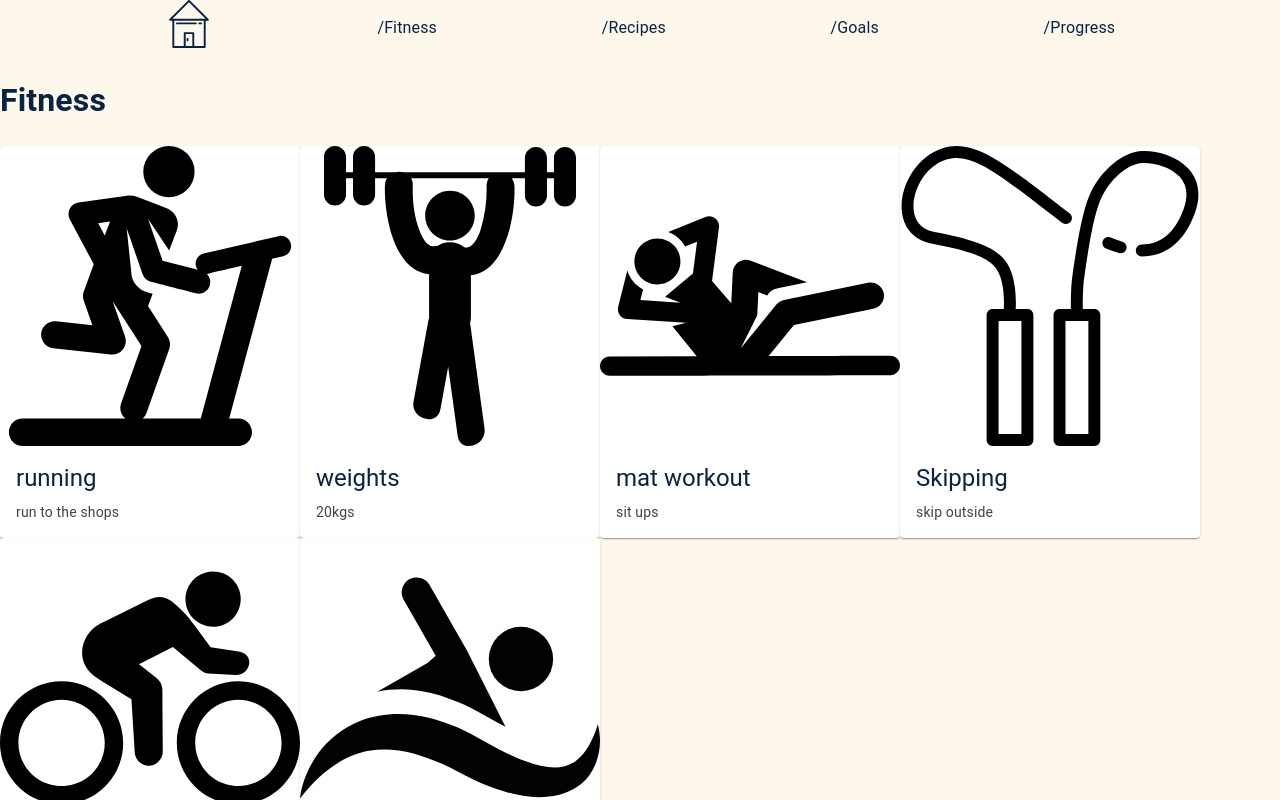
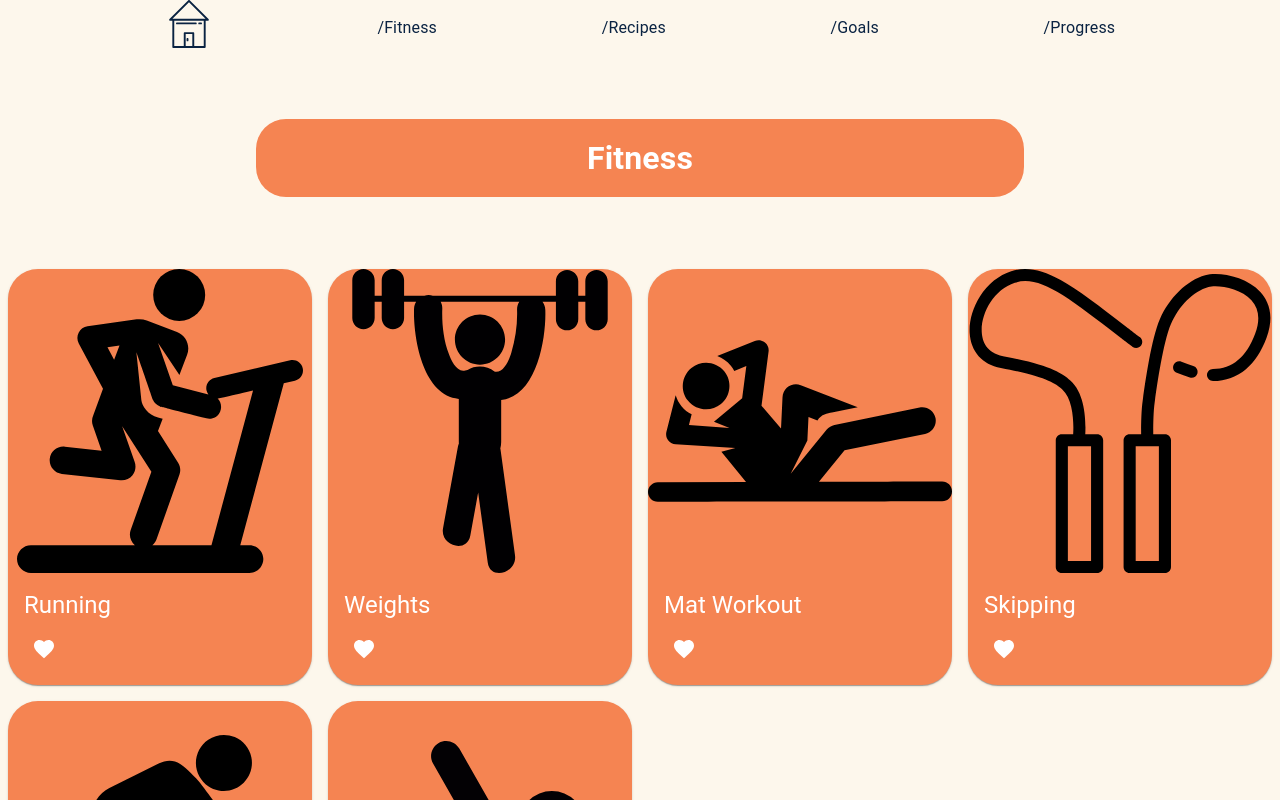
Before and after one commit to SchoolOfCode/final-project-front-end-theredhotchillicoders, a Next.js app: page /fitness in a window 1280 px wide. Shown: the top 800 px of the page. Built offline with nearby package versions, Linux system fonts and the light colour scheme.

Commit message:
add a heart icon to the tiles Co-authored-by: Leanne leannesmith251@gmail.com Co-authored-by: Tan tanmatthews1@gmail.com Co-authored-by: Emily emy.sarina@gmail.com Co-authored-by: Mohammed ali.m2804@outlook.com Co-authored-by: troy troywebb95@gmail.com Co-authored-by: jack jackfirkin@gmail.com

```diff
--- a/DummyData/DummyFitnessData.js
+++ b/DummyData/DummyFitnessData.js
@@ -1,41 +1,41 @@
 export const dummyFitness = [
 	{
-    title: "running",
-    category: "fitness",
-    description: "run to the shops",
-    duration: "45 minutes",
-    image: "/fitness/running.svg",
+		title: 'Running',
+		category: 'fitness',
+		description: 'run to the shops',
+		duration: '45 minutes',
+		image: '/fitness/running.svg'
 	},
 	{
-    title: "weights",
-    category: "fitness",
-    description: "20kgs",
-    image: "/fitness/weights.svg",
+		title: 'Weights',
+		category: 'fitness',
+		description: '20kgs',
+		image: '/fitness/weights.svg'
 	},
 	{
-    title: "mat workout",
-    category: "fitness",
-    description: "sit ups",
-    image: "/fitness/exercise.svg",
+		title: 'Mat Workout',
+		category: 'fitness',
+		description: 'sit ups',
+		image: '/fitness/exercise.svg'
 	},
 	{
-    title: "Skipping",
-    category: "fitness",
-    description: "skip outside",
-    image: "/fitness/skipping.svg",
+		title: 'Skipping',
+		category: 'fitness',
+		description: 'skip outside',
+		image: '/fitness/skipping.svg'
 	},
 	{
-    title: "Cycling",
-    category: "fitness",
-    description: "cycle 10 miles",
-    image: "/fitness/cycling.svg",
+		title: 'Cycling',
+		category: 'fitness',
+		description: 'cycle 10 miles',
+		image: '/fitness/cycling.svg'
 	},
 	{
-    title: "Swimming",
-    category: "fitness",
-    description: "Swim 10 lengths",
-    image: "/fitness/swimming.svg",
-  },
+		title: 'Swimming',
+		category: 'fitness',
+		description: 'Swim 10 lengths',
+		image: '/fitness/swimming.svg'
+	}
 ];
 
-export const times = ["15 mins", "30mins", "45mins", "1 hours"];
+export const times = [ '15 mins', '30mins', '45mins', '1 hours' ];
--- a/components/ActivityButton/ActivityButton.js
+++ b/components/ActivityButton/ActivityButton.js
@@ -1,46 +1,30 @@
-import React from "react";
+import React from 'react';
 
-import {
-  Grid,
-  Card,
-  CardActionArea,
-  CardMedia,
-  CardContent,
-  Typography,
-} from "@mui/material";
+import { Grid, Card, CardActionArea, CardMedia, CardContent, Typography } from '@mui/material';
+import IconButton from '@mui/material/IconButton';
+import FavoriteIcon from '@mui/icons-material/Favorite';
 
-function ActivityButton({
-  title,
-  description,
-  category,
-  setFitnessInfo,
-  image,
-}) {
+function ActivityButton({ title, description, category, setFitnessInfo, image }) {
 	function getExercise() {
 		setFitnessInfo({
 			title: title,
 			category: category,
-      description: description,
+			description: description
 		});
 	}
 
 	return (
-    <Grid item xs={12} sm={6} md={3}>
-      <Card sx={{ maxWidth: 345 }}>
+		<Grid item xs={6} sm={6} md={3} p={1}>
+			<Card sx={{ maxWidth: 345, bgcolor: '#f58452', borderRadius: '30px' }}>
 				<CardActionArea onClick={getExercise}>
-          <CardMedia
-            component="img"
-            height="100%"
-            image={image}
-            alt="green iguana"
-          />
+					<CardMedia component="img" height="100%" image={image} alt={title} />
 					<CardContent>
-            <Typography gutterBottom variant="h5" component="div">
+						<Typography gutterBottom variant="h5" component="div" color="#fff">
 							{title}
 						</Typography>
-            <Typography variant="body2" color="text.secondary">
-              {description}
-            </Typography>
+						<IconButton aria-label="add to favorites">
+							<FavoriteIcon style={{ color: 'white' }} />
+						</IconButton>
 					</CardContent>
 				</CardActionArea>
 			</Card>
@@ -48,3 +32,10 @@ function ActivityButton({
 	);
 }
 export default ActivityButton;
+
+// Description text removed
+{
+	/* <Typography variant="body2" color="#fff">
+{description}
+</Typography> */
+}
--- a/components/TimeButton/TimeButton.js
+++ b/components/TimeButton/TimeButton.js
@@ -1,10 +1,21 @@
 import React from 'react';
 import Link from 'next/link';
+import { Grid, Card, CardActionArea, CardContent, Typography } from '@mui/material';
 
 function TimeButton({ time, onClick }) {
 	return (
 		<Link href="/">
-			<button onClick={onClick}>{time}</button>
+			<Grid item xs={12} sm={6} md={3} p={1}>
+				<Card sx={{ maxWidth: 345, bgcolor: '#f58452', borderRadius: '30px' }}>
+					<CardActionArea onClick={onClick}>
+						<CardContent>
+							<Typography gutterBottom variant="h5" component="div" color="#fff" align="center">
+								{time}
+							</Typography>
+						</CardContent>
+					</CardActionArea>
+				</Card>
+			</Grid>
 		</Link>
 	);
 }
--- a/pages/fitness.js
+++ b/pages/fitness.js
@@ -1,13 +1,13 @@
-import NavBar from "../components/NavBar/NavBar.js";
-import ActivityButton from "../components/ActivityButton/ActivityButton.js";
-import TimeButton from "../components/TimeButton/TimeButton.js";
-import { useState } from "react";
-import Link from "next/link";
-import { Box } from "@mui/material";
-import { dummyFitness, times } from "../DummyData/DummyFitnessData.js";
+import NavBar from '../components/NavBar/NavBar.js';
+import ActivityButton from '../components/ActivityButton/ActivityButton.js';
+import TimeButton from '../components/TimeButton/TimeButton.js';
+import { useState } from 'react';
+import Link from 'next/link';
+import { Box, Typography, Grid, Button } from '@mui/material';
+import { dummyFitness, times } from '../DummyData/DummyFitnessData.js';
 
 const Fitness = () => {
-  const [fitnessInfo, setFitnessInfo] = useState();
+	const [ fitnessInfo, setFitnessInfo ] = useState();
 
 	function getTime(e) {
 		setFitnessInfo({ ...fitnessInfo, duration: e.target.innerHTML });
@@ -16,22 +16,19 @@ const Fitness = () => {
 
 	async function sendPostRequest(fitnessInfo) {
 		// Default options are marked with *
-    const response = await fetch(
-      `https://socfinalproject.herokuapp.com/activities`,
-      {
-        method: "POST", // *GET, POST, PUT, DELETE, etc.
-        mode: "cors", // no-cors, *cors, same-origin
-        cache: "no-cache", // *default, no-cache, reload, force-cache, only-if-cached
-        credentials: "same-origin", // include, *same-origin, omit
+		const response = await fetch(`https://socfinalproject.herokuapp.com/activities`, {
+			method: 'POST', // *GET, POST, PUT, DELETE, etc.
+			mode: 'cors', // no-cors, *cors, same-origin
+			cache: 'no-cache', // *default, no-cache, reload, force-cache, only-if-cached
+			credentials: 'same-origin', // include, *same-origin, omit
 			headers: {
-          "Content-Type": "application/json",
+				'Content-Type': 'application/json'
 				// 'Content-Type': 'application/x-www-form-urlencoded',
 			},
-        redirect: "follow", // manual, *follow, error
-        referrerPolicy: "no-referrer", // no-referrer, *no-referrer-when-downgrade, origin, origin-when-cross-origin, same-origin, strict-origin, strict-origin-when-cross-origin, unsafe-url
-        body: JSON.stringify(fitnessInfo), // body data type must match "Content-Type" header
-      }
-    );
+			redirect: 'follow', // manual, *follow, error
+			referrerPolicy: 'no-referrer', // no-referrer, *no-referrer-when-downgrade, origin, origin-when-cross-origin, same-origin, strict-origin, strict-origin-when-cross-origin, unsafe-url
+			body: JSON.stringify(fitnessInfo) // body data type must match "Content-Type" header
+		});
 		// return response.json(); // parses JSON response into native JavaScript objects
 	}
 
@@ -40,11 +37,12 @@ const Fitness = () => {
 	return (
 		<div>
 			<NavBar />
-      <h1>Fitness</h1>
 
-      <Box sx={{ display: "flex", flexWrap: "wrap" }}>
-        {fitnessInfo === undefined
-          ? dummyFitness.map((exercise) => (
+			<h1 className=" fitnessbg ">Fitness</h1>
+
+			<Grid container>
+				{fitnessInfo === undefined ? (
+					dummyFitness.map((exercise) => (
 						<ActivityButton
 							title={exercise.title}
 							category={exercise.category}
@@ -54,12 +52,16 @@ const Fitness = () => {
 							image={exercise.image}
 						/>
 					))
-          : times.map((time, index) => (
-              <TimeButton time={time} key={index} onClick={getTime} />
-            ))}
-      </Box>
+				) : (
+					times.map((time, index) => <TimeButton time={time} key={index} onClick={getTime} />)
+				)}
+			</Grid>
 
-      <Link href="/">Back</Link>
+			<Link href="/">
+				<div className="backBtn">
+					<Typography> Back </Typography>
+				</div>
+			</Link>
 		</div>
 	);
 };
--- a/styles/globals.css
+++ b/styles/globals.css
@@ -6,8 +6,8 @@ html,
 body {
 	padding: 0;
 	margin: 0;
-  font-family: -apple-system, BlinkMacSystemFont, Segoe UI, Roboto, Oxygen,
-    Ubuntu, Cantarell, Fira Sans, Droid Sans, Helvetica Neue, sans-serif;
+	font-family: -apple-system, BlinkMacSystemFont, Segoe UI, Roboto, Oxygen, Ubuntu, Cantarell, Fira Sans, Droid Sans,
+		Helvetica Neue, sans-serif;
 }
 
 a {
@@ -18,3 +18,16 @@ a {
 * {
 	box-sizing: border-box;
 }
+
+.backBtn {
+	text-align: center;
+}
+
+.fitnessbg {
+	background-color: #f58452;
+	color: #fff;
+	margin: 5% 20% 5% 20%;
+	border-radius: 30px;
+	text-align: center;
+	padding: 15px;
+}
```
Also changed, not shown: public/Fitness/exercise-svgrepo-com.svg (deleted), 1 other file (tests, documents, lock files or other folders). Lines whose indentation alone changed are shown as unchanged.
